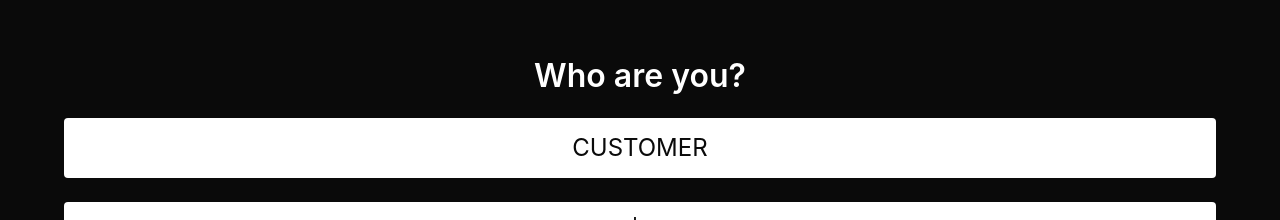
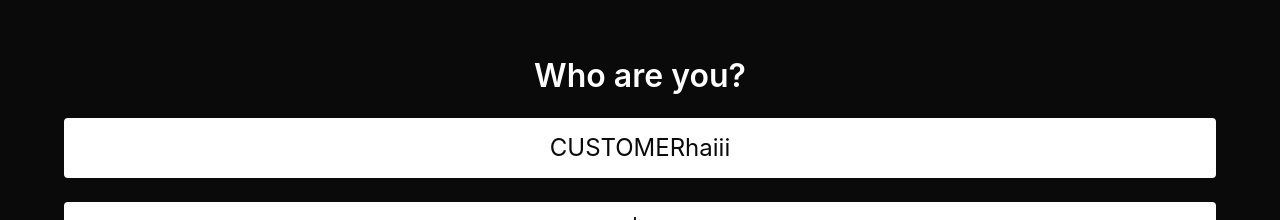
Before and after one commit to lidan-id/UAS_Backend, a Vue app in the folder vue/: page / in a window 1280 px wide. Shown: the part 240-460 px from the top of the page. Built offline with nearby package versions, Linux system fonts and the light colour scheme.

Commit message:
mencoba git push

```diff
--- a/vue/src/components/pages/Who.vue
+++ b/vue/src/components/pages/Who.vue
@@ -6,7 +6,7 @@
         @click="goTo('/customer')"
         class="block button is-white is-large is-fullwidth"
       >
-        CUSTOMER
+        CUSTOMERhaiii
       </button>
       <button
         @click="goTo('/owner')"
```
